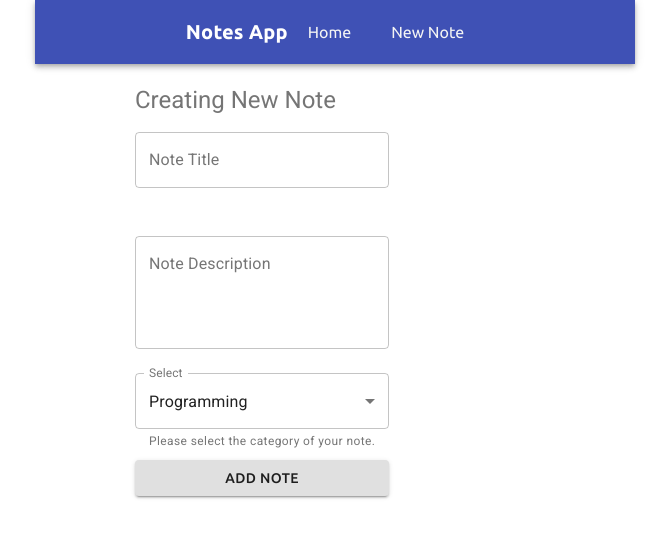
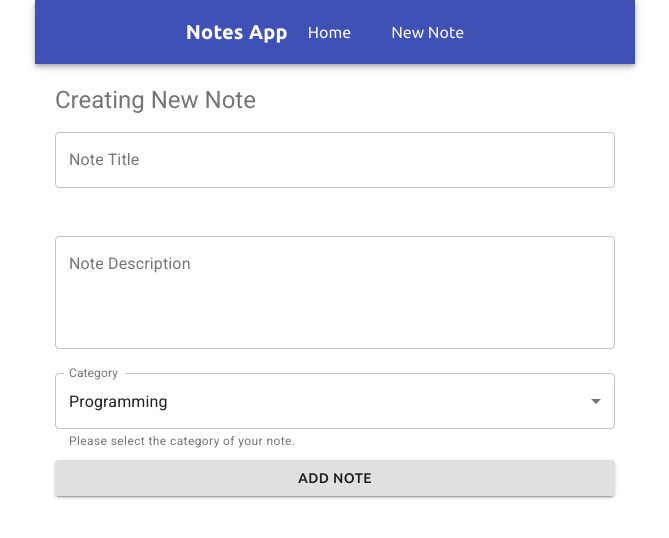
Before and after one commit to julioribeiiro/reactnotes-frontend, a React (Create React App) app: page /add in a window 1280 px wide. Shown: the top 538 px of the page, without its empty margins (305-974 px from the left). Built offline with nearby package versions, Linux system fonts and the light colour scheme.

Commit message:
updated adding page

```diff
--- a/src/components/AddNote.js
+++ b/src/components/AddNote.js
@@ -37,12 +37,11 @@ const AddNote = () => {
   };
 
   return (
-    <div className="create">
+    <div className="main-content">
       <Typography variant="h5" component="h2" color="textSecondary">
         Creating New Note
       </Typography>
-      <form>
-        <div className="main-content-add">
+      <form className="main-content-add">
         <TextField
           label="Note Title"
           color="primary"
@@ -65,7 +64,7 @@ const AddNote = () => {
         <TextField
           id="standard-select-currency"
           select
-            label="Select"
+          label="Category"
           value={category}
           variant="outlined"
           margin="normal"
@@ -78,14 +77,9 @@ const AddNote = () => {
             </MenuItem>
           ))}
         </TextField>
-          <Button
-            variant="contained"
-            onClick={e => saveNote(e)}
-            margin="normal"
-          >
+        <Button variant="contained" onClick={e => saveNote(e)} margin="normal">
           Add Note
         </Button>
-        </div>
       </form>
     </div>
   );
--- a/src/index.css
+++ b/src/index.css
@@ -41,6 +41,7 @@ a p {
   display: inline-flex;
   flex-direction: column;
   justify-content: center;
+  width: 100%;
 }
 
 /* notes list */
@@ -63,9 +64,3 @@ a p {
 .note-details .metadata {
   font-size: 14px;
 }
-
-/* create note form */
-.create {
-  max-width: 400px;
-  margin: 20px auto;
-}
```
Lines whose indentation alone changed are shown as unchanged.
